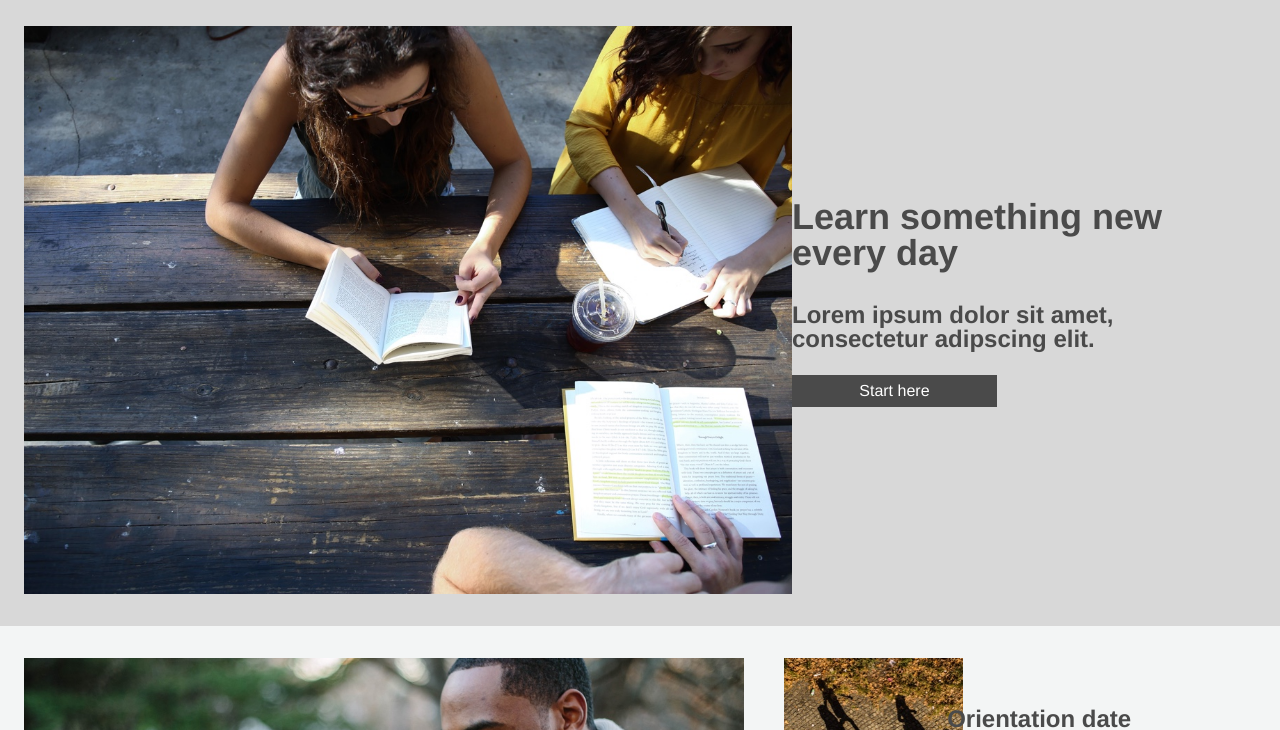
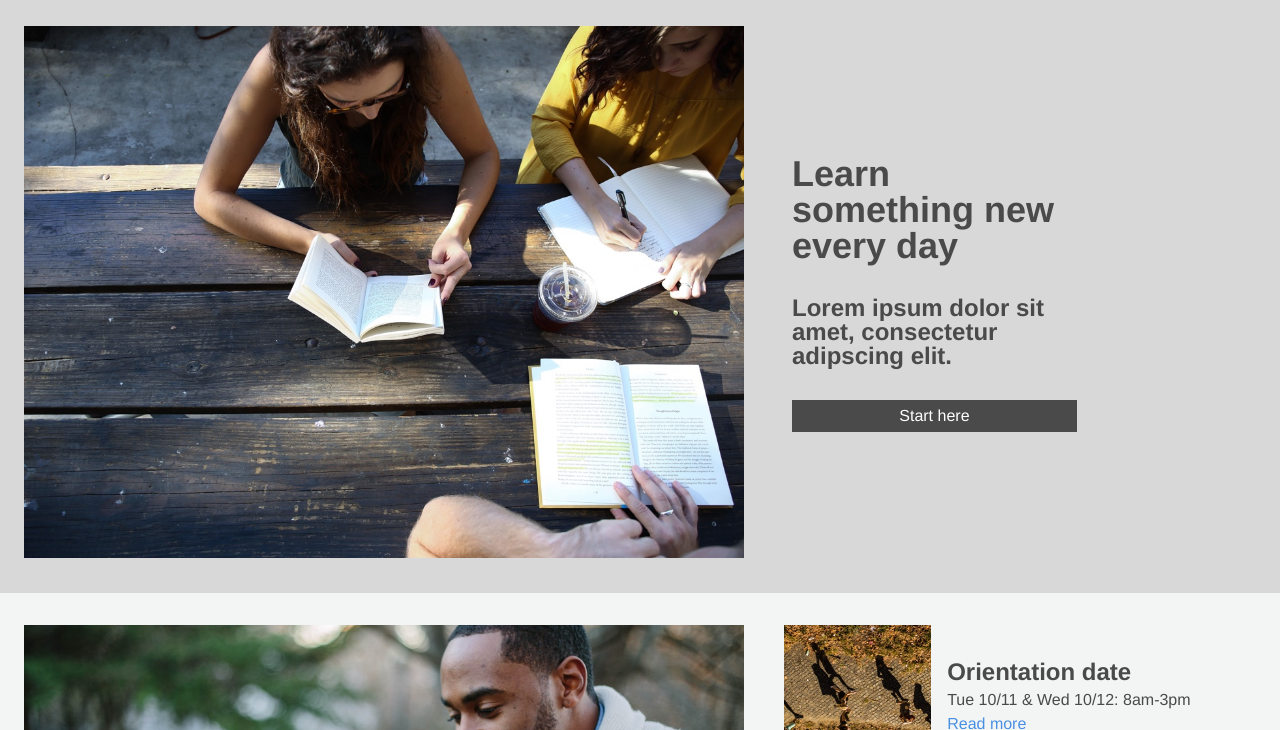
Before and after one commit to josegarban/colmar, a plain HTML site: page index.html in a window 1280 px wide. Shown: the part 70-800 px from the top of the page. Drawn offline with Linux system fonts and the light colour scheme.

Commit message:
Fixed the issue with the images by setting box-sizing: border-box for all divs, asides, imgs. Now padding is included in the container size and image size.

```diff
--- a/index.html
+++ b/index.html
@@ -36,11 +36,13 @@
 
   </div>
   <div class="banner-right">
-    <h1>Learn something new every day</h1>
-    <h2>Lorem ipsum dolor sit amet, consectetur adipscing elit.</h2>
-    <div class="button">
-      <a href="#">Start here</a>
-    </div>
+    <aside>
+      <h1>Learn something new every day</h1>
+      <h2>Lorem ipsum dolor sit amet, consectetur adipscing elit.</h2>
+      <div class="button">
+        <a href="#">Start here</a>
+      </div>
+    </aside>
   </div>
 </section>
 
@@ -204,7 +206,7 @@ others are grouped in a div to the right-->
         </video>
       </div>
       <div class="leftbox">
-        <video width="640" height="480" controls src="./resources/videos/thesis.mp4" type="video/mp4">
+        <video controls src="./resources/videos/thesis.mp4" type="video/mp4">
           Your browser does not support the video tag.
         </video>
         <aside>
--- a/resources/css/styles.css
+++ b/resources/css/styles.css
@@ -5,7 +5,7 @@ html{
   font-size: 16px;
 }
 
-.course-table {
+div, aside, img {
     box-sizing: border-box;
 }
 
@@ -126,8 +126,8 @@ body{
  .banner-left{
    max-width: 60%;
 
-   display: flex;
- }
+/* if display: flex is used, the picture will stretch in the y axis  */
+}
 
  .banner-left img{
    max-width: 100%;
@@ -135,30 +135,40 @@ body{
  }
 
  /* Sign up text and button */
-.banner-right div {
+.banner-right {
   max-width: 40%;
+
+  display: flex;
+  flex-flow: column;
+  justify-content: space-around;
+}
+
+.banner-right aside{
+  max-width: 65%;
+
   display: flex;
   flex-flow: column;
   justify-content: center;
 }
 
 .banner h1{
-  margin-top: 40%;
-  margin-left: 1.5rem;
-  margin-right: 1.5rem;
+  margin: 2rem 1.5rem;
+
   font-size: 2.25rem;
   font-weight: 600;
   color: #4a4a4a;
 }
 
 .banner h2{
-  margin-top: 2rem;
-  margin: 2rem 1.5rem 0 1.5rem;
+  margin: 0 1.5rem;
 }
 
 .button{
-  margin: 1.5rem 1.5rem 2rem 1.5rem;
+  margin: 2rem 1.5rem;
   background-color: #4a4a4a;
+
+  display: flex;
+  justify-content: center;
  }
 
 .button a{
@@ -166,7 +176,6 @@ body{
 
    color: white;
    text-decoration: none;
-   align-self: center;
  }
 
  .button:hover{
@@ -179,15 +188,22 @@ body{
   }
 
   .banner-left{
+    display: flex;
     max-width: 100%;
+    height: auto;
   }
 
-  .banner-left img{
+  .banner img{
     padding: 0;
+}
+
+  .banner-right{
+    max-width: 100%;
+    padding: 2rem 0;
   }
 
-  .banner-right{
-    padding: 2rem 0;
+  .banner aside{
+    max-width: 100%;
   }
 
   .banner h1{
@@ -260,7 +276,6 @@ body{
 /* Divs within the right side of sections Information and Thesis*/
  .preview{
   width: 100%;
-  margin: 0rem 0;
   padding: 1rem 0;
 
   display: flex;
@@ -272,12 +287,12 @@ body{
 
 .imageholder{
   max-width: 35%;
-  display: flex;
+  /* if display: flex is used, the picture will stretch in the y axis; */
 }
 
 .imageholder img{
   width: 100%;
-  margin: 0 1rem;
+  padding: 0 1rem;
 }
 
 .imageholder-mobile{
@@ -468,6 +483,7 @@ body{
 }
 
 video{
+  margin-top: -1rem;
   width: 100%;
   background-color: #f3f5f5;
 }
@@ -475,6 +491,7 @@ video{
 @media only screen and (max-width: 720px) {
    .videobox{
     display: block;
+    margin-top: 1rem;
   }
 
   .thesis.rightbox{
```
